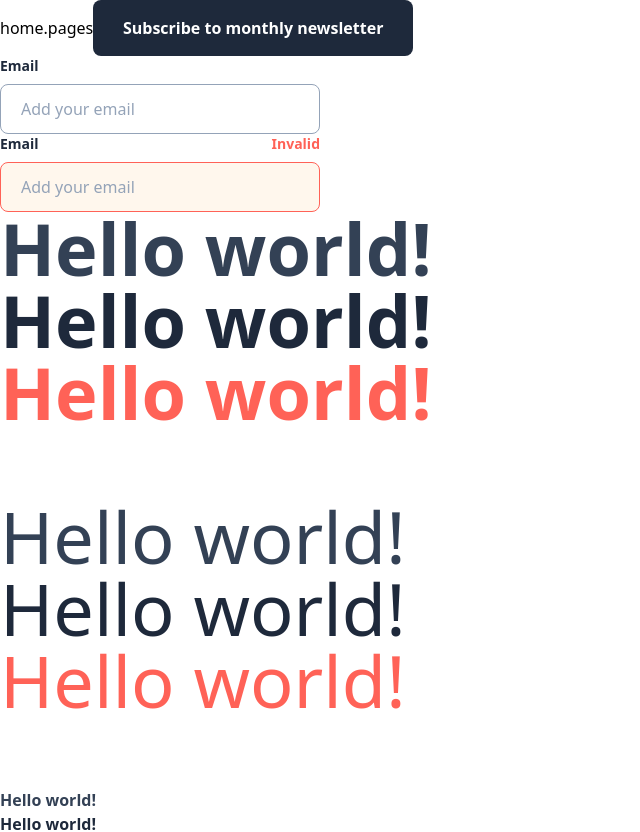
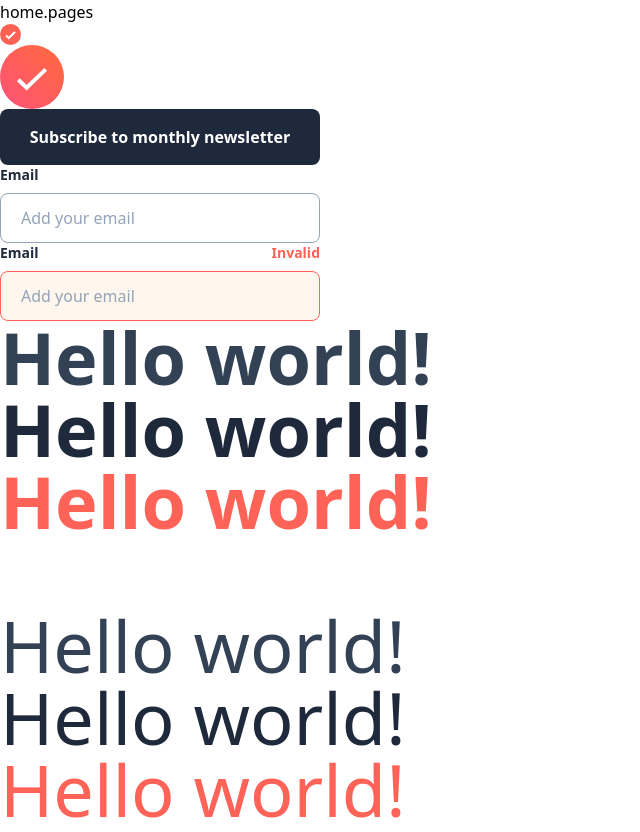
Before and after one commit to Lio-n/FM-newsletter, a React (Vite) app: page / in a window 1280 px wide. Shown: the top 832 px of the page, without its empty margins (0-640 px from the left). Built offline with nearby package versions, Linux system fonts and the light colour scheme.

Commit message:
feat(ui) : add check icons atoms

```diff
--- a/src/pages/home.pages.tsx
+++ b/src/pages/home.pages.tsx
@@ -1,5 +1,7 @@
 import Body from "../ui/atoms/body.atom";
 import Button from "../ui/atoms/button.atom";
+import CheckListIcon from "../ui/atoms/icons/checkList.icon";
+import CheckSuccessIcon from "../ui/atoms/icons/checkSuccess.icon";
 import TextField from "../ui/atoms/textField.atom";
 import Title from "../ui/atoms/title.atom";
 
@@ -7,6 +9,8 @@ const HomePage = () => {
   return (
     <div>
       home.pages
+      <CheckListIcon></CheckListIcon>
+      <CheckSuccessIcon></CheckSuccessIcon>
       <Button>Subscribe to monthly newsletter</Button>
       <TextField name={"email"} label="Email" placeholder="Add your email" />
       <TextField name={"email"} label="Email" placeholder="Add your email" error={{ msg: "Invalid", hasError: true }} />
--- /dev/null
+++ b/src/ui/atoms/icons/checkList.icon.tsx
@@ -0,0 +1,10 @@
+const CheckListIcon = () => (
+  <svg xmlns="http://www.w3.org/2000/svg" width="21" height="21" viewBox="0 0 21 21">
+    <g fill="none">
+      <circle cx="10.5" cy="10.5" r="10.5" fill="#FF6155" />
+      <path stroke="#FFF" stroke-width="2" d="M6 11.381 8.735 14 15 8" />
+    </g>
+  </svg>
+);
+
+export default CheckListIcon;
--- /dev/null
+++ b/src/ui/atoms/icons/checkSuccess.icon.tsx
@@ -0,0 +1,16 @@
+const CheckSuccessIcon = () => (
+  <svg xmlns="http://www.w3.org/2000/svg" width="64" height="64" viewBox="0 0 64 64">
+    <defs>
+      <linearGradient id="a" x1="100%" x2="0%" y1="0%" y2="100%">
+        <stop offset="0%" stop-color="#FF6A3A" />
+        <stop offset="100%" stop-color="#FF527B" />
+      </linearGradient>
+    </defs>
+    <g fill="none">
+      <circle cx="32" cy="32" r="32" fill="url(#a)" />
+      <path stroke="#FFF" stroke-width="4" d="m18.286 34.686 8.334 7.98 19.094-18.285" />
+    </g>
+  </svg>
+);
+
+export default CheckSuccessIcon;
```
